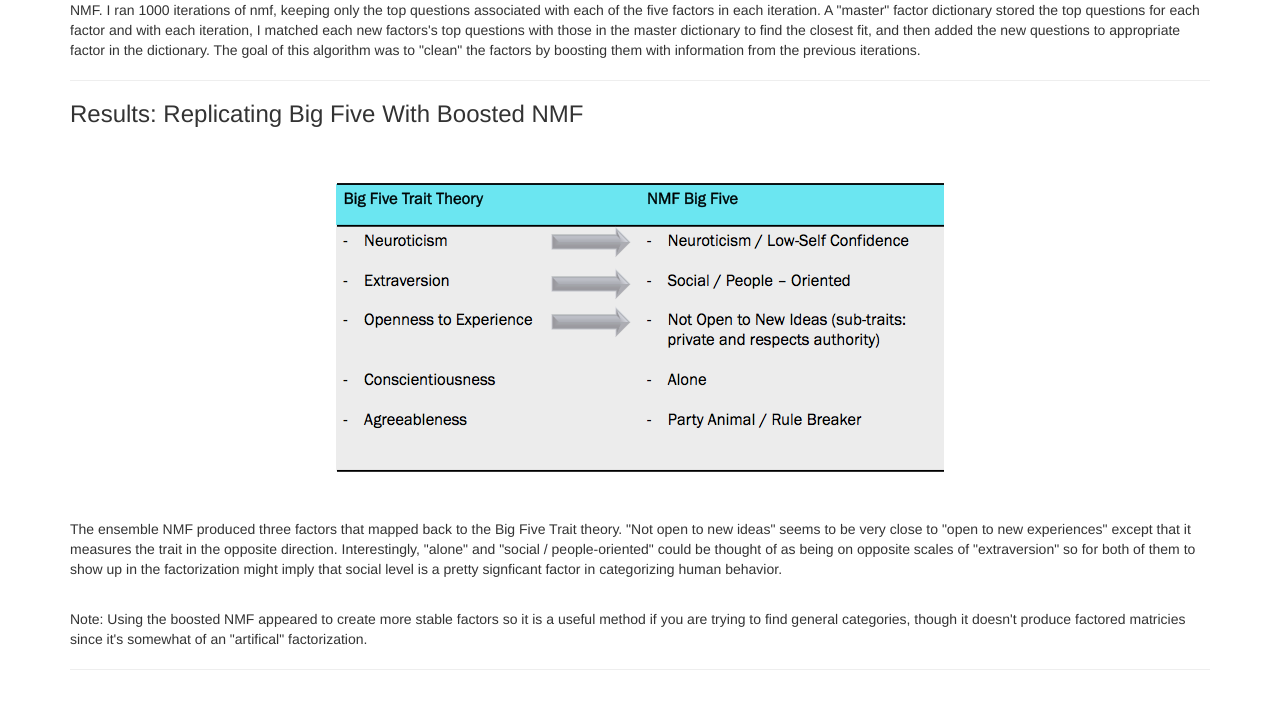
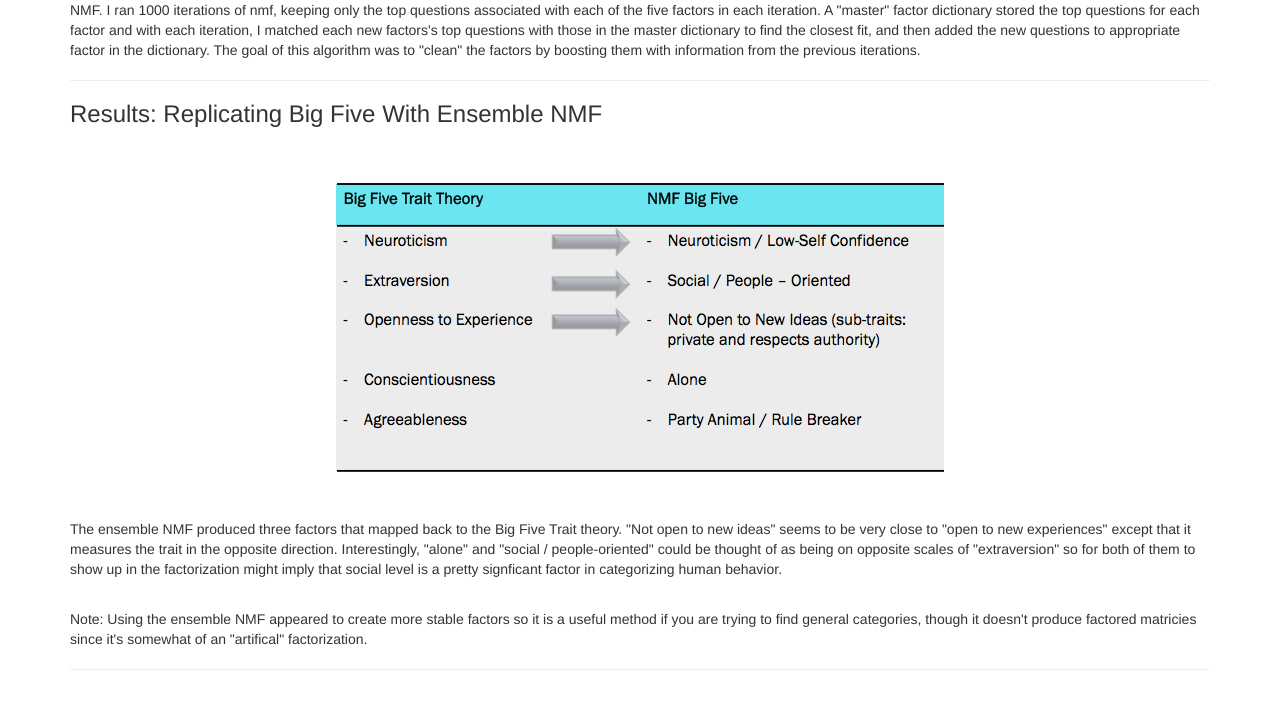
Before and after one commit to alacrity28/personality, a Flask app: page /bigfive in a window 1280 px wide. Shown: the part 933-1649 px from the top of the page. Run offline with Flask 2, Linux system fonts and the light colour scheme; parts of the project's set-up code (start-up, migrations or seed data) failed here and were passed over; some libraries are stand-ins or nearby versions.

Commit message:
fixed typos

```diff
--- a/templates/bigfive.html
+++ b/templates/bigfive.html
@@ -139,7 +139,7 @@
 
         <div>
             <div class="md-5">
-                <h3>Results: Replicating Big Five With Boosted NMF</h3>
+                <h3>Results: Replicating Big Five With Ensemble NMF</h3>
 
                 <br>
                 <br>
@@ -155,7 +155,7 @@
                     for both of them to show up in the factorization might imply that social level is a pretty signficant factor in categorizing human behavior.
                 </p>
                 <br>
-                <p> Note: Using the boosted NMF appeared to create more stable factors so it is a useful method if you are trying to find general categories,
+                <p> Note: Using the ensemble NMF appeared to create more stable factors so it is a useful method if you are trying to find general categories,
                 though it doesn't produce factored matricies since it's somewhat of an "artifical" factorization.</p>
 
         </div>
```
